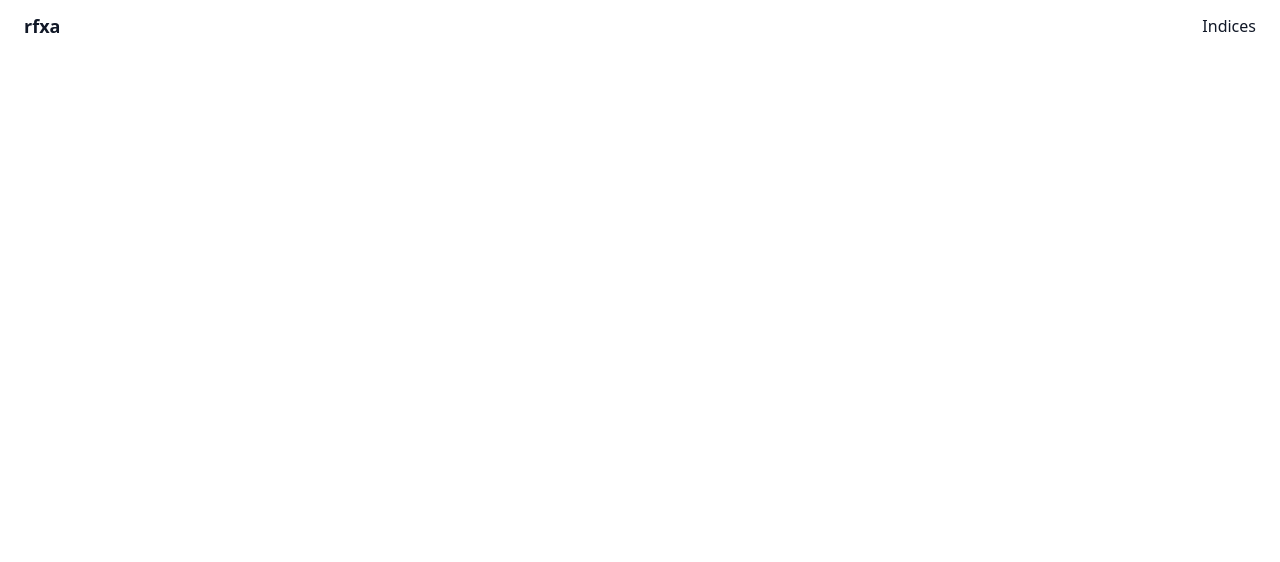
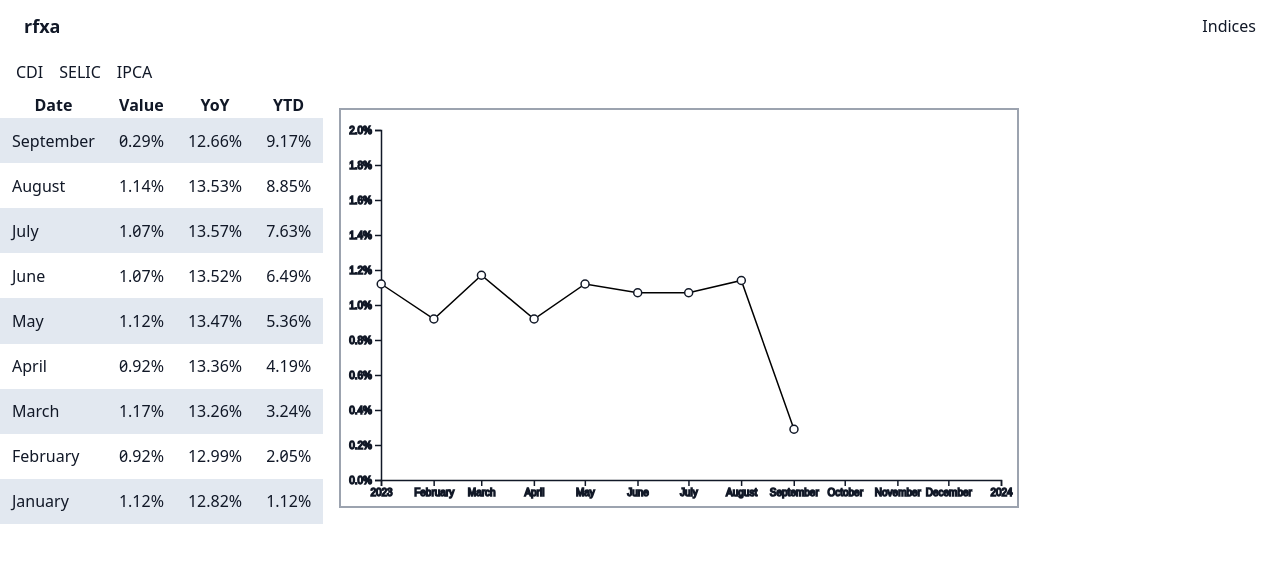
Before and after one commit to giuppep/rfxa, a Vue app: page /indices/cdi in a window 1280 px wide. Before the commit this address had no page. Shown: the top 562 px of the page. Built offline with nearby package versions, Linux system fonts and the light colour scheme.

Commit message:
initial work on supporting multiple indices

```diff
--- /dev/null
+++ b/src/config/indices.ts
@@ -0,0 +1,21 @@
+export type IndexId = "cdi" | "selic" | "ipca"
+
+interface IndexConfig {
+    id: IndexId
+    label: string
+    url: string
+}
+
+export const ECONOMIC_INDICES: IndexConfig[] = [
+    { id: "cdi", label: "CDI", url: "/cdi.json" },
+    {
+        id: "selic",
+        label: "SELIC",
+        url: "https://api.bcb.gov.br/dados/serie/bcdata.sgs.11/dados?formato=json",
+    },
+    {
+        id: "ipca",
+        label: "IPCA",
+        url: "https://api.bcb.gov.br/dados/serie/bcdata.sgs.433/dados?formato=json",
+    },
+]
--- a/src/router/index.ts
+++ b/src/router/index.ts
@@ -6,7 +6,13 @@ const router = createRouter({
     history: createWebHistory(import.meta.env.BASE_URL),
     routes: [
         { path: "/", name: "home", component: HomeView },
-        { path: "/indices", name: "indices", component: IndicesView },
+        { path: "/indices", redirect: "/indices/cdi" },
+        {
+            path: "/indices/:type",
+            name: "indices",
+            component: IndicesView,
+            props: true,
+        },
     ],
 })
 
--- a/src/views/IndicesView.vue
+++ b/src/views/IndicesView.vue
@@ -1,39 +1,45 @@
 <script setup lang="ts">
-import { ref, onMounted, computed } from "vue"
+import { ref, watchEffect, computed } from "vue"
 import { IndexValue, CumulativeIndexValue } from "@/models/finance"
 import { parseBacenJson } from "@/utils/bacen"
 import IndexLineChart from "@/components/IndexLineChart.vue"
 import IndexTable from "@/components/IndexTable.vue"
 import { computeCumulativeIndexValues } from "@/utils/finance"
-// import { parseIpeaJson } from "@/utils/ipea"
+import { ECONOMIC_INDICES, IndexId } from "@/config/indices"
 
-const CDI = ref<IndexValue[]>([])
-const CDIMonthly = ref<CumulativeIndexValue[]>([])
-const thisYearCDI = computed(() => {
+const props = defineProps<{ type: IndexId }>()
+
+const indexValues = ref<IndexValue[]>([])
+const monthlyIndexValues = ref<CumulativeIndexValue[]>([])
+const thisYearIndexValues = computed(() => {
     const thisYear = 2023
-    return CDIMonthly.value.filter(
+    return monthlyIndexValues.value.filter(
         (indexValue) => indexValue.date.getFullYear() === thisYear
     )
 })
-onMounted(async () => {
-    // Use local file for development
-    // const url =
-    //     "https://api.bcb.gov.br/dados/serie/bcdata.sgs.4391/dados?formato=json"
-    const url = "cdi.json"
-    // const url =
-    //     "http://ipeadata.gov.br/api/odata4/ValoresSerie(SERCODIGO='IGP12_IGPMG12')"
-    // const url = "cdi-ipea.json"
 
-    const response = await fetch(url)
-    CDI.value = parseBacenJson(await response.json())
-    CDIMonthly.value = computeCumulativeIndexValues(CDI.value)
-    // CDI.value = parseIpeaJson((await response.json()).value)
+watchEffect(async () => {
+    const index = ECONOMIC_INDICES.find((index) => index.id === props.type)
+    if (!index) return
+
+    const response = await fetch(index.url)
+    indexValues.value = parseBacenJson(await response.json())
+    monthlyIndexValues.value = computeCumulativeIndexValues(indexValues.value)
 })
 </script>
 
 <template>
+    <nav class="flex gap-4 px-4 py-2">
+        <RouterLink
+            v-for="index in ECONOMIC_INDICES"
+            :key="index.id"
+            :to="`/indices/${index.id}`"
+        >
+            {{ index.label }}
+        </RouterLink>
+    </nav>
     <div class="flex">
-        <IndexTable :monthly-index-values="thisYearCDI" />
-        <IndexLineChart :index-values="thisYearCDI" />
+        <IndexTable :monthly-index-values="thisYearIndexValues" />
+        <IndexLineChart :index-values="thisYearIndexValues" />
     </div>
 </template>
```
